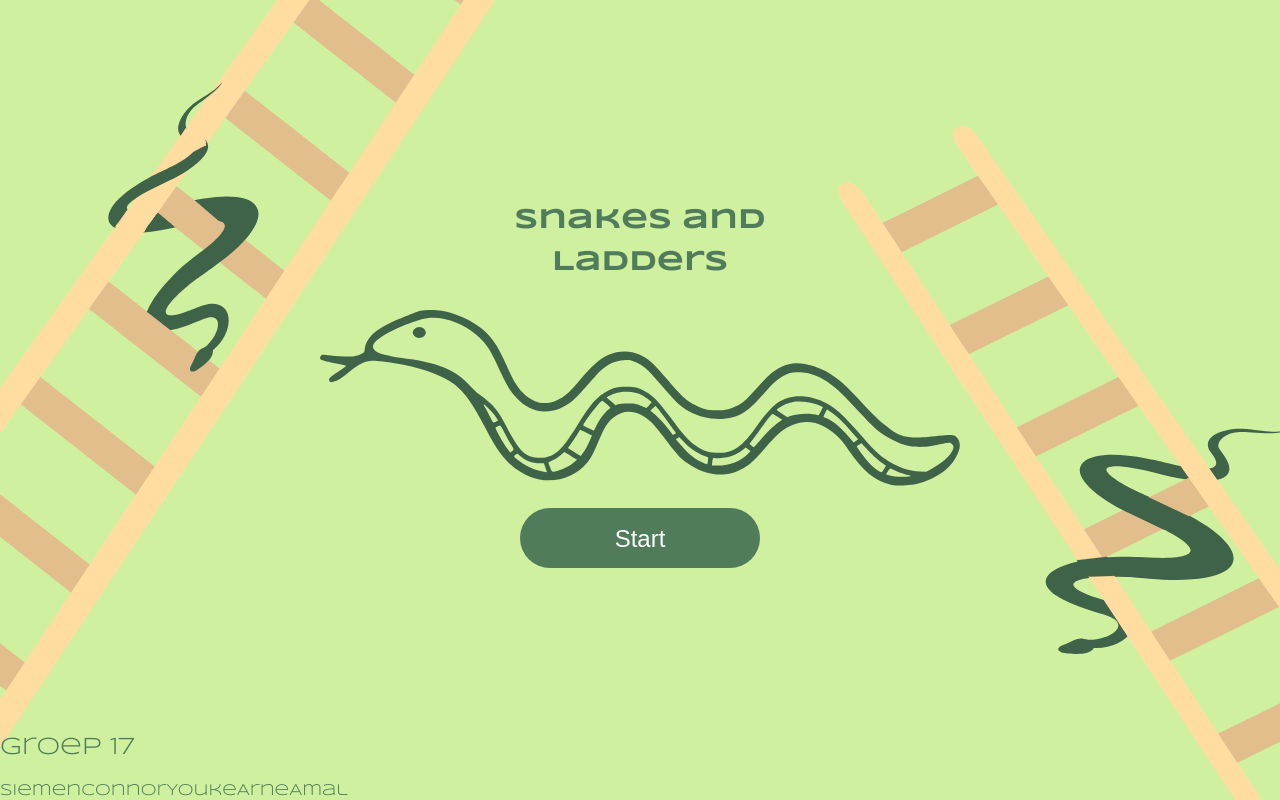
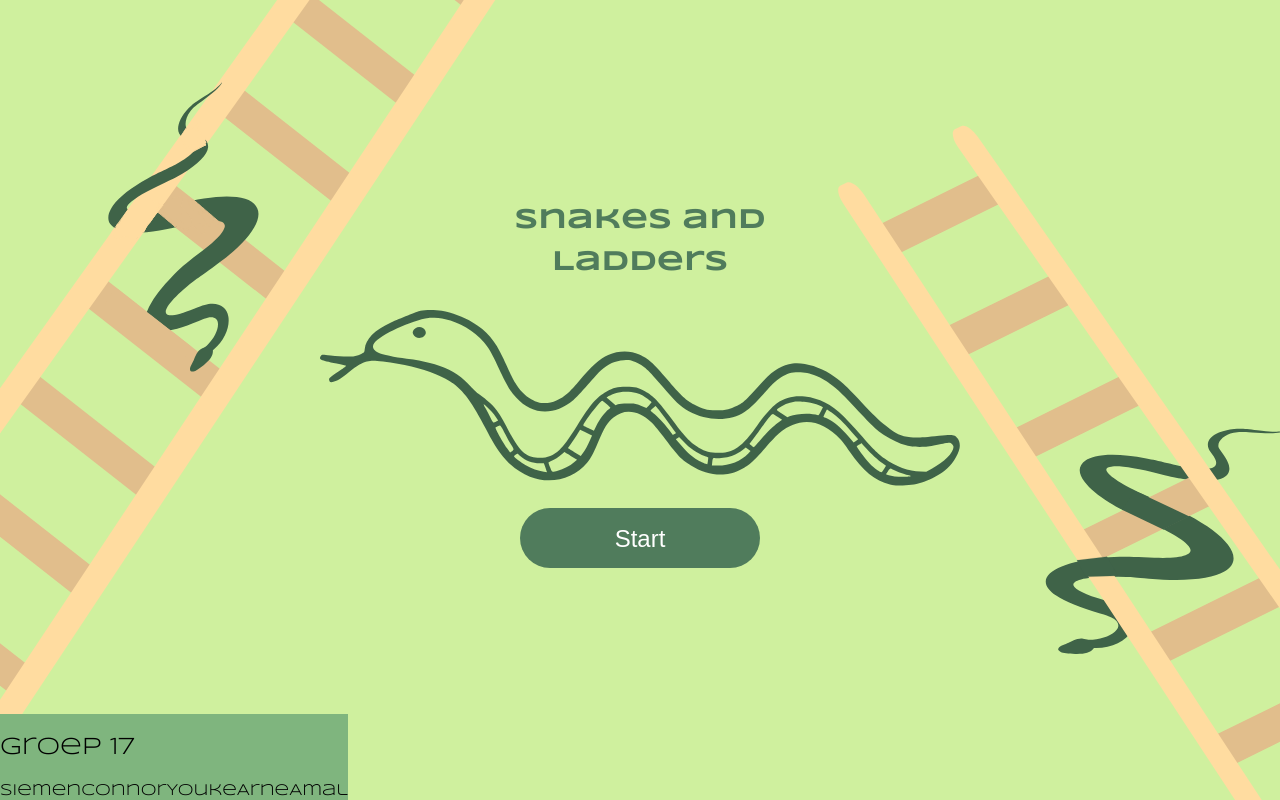
Before and after one commit to dajukz/groep17snakes_ladders, a plain HTML site: page index.html in a window 1280 px wide. Drawn offline with nearby package versions, Linux system fonts and the light colour scheme; a web font is replaced by a local one.

Commit message:
aanpassing footer

```diff
--- a/css/index.css
+++ b/css/index.css
@@ -3,6 +3,8 @@
 */
 :root {
     --mainColor: #507C5C;
+    --footerBackgroundColor: #7FB57E;
+    --footerFontColor: black;
     --font: 'Syncopate', sans-serif;
     --fontbtn: 'Snippet', sans-serif;
 }
@@ -33,6 +35,7 @@ body::before {
     align-items: center;
     justify-content: center;
 }
+
 h1 {
     text-align: center;
     color: var(--mainColor);
@@ -41,11 +44,13 @@ h1 {
     font-family: var(--font);
     margin-top: 35vh;
 }
+
 h2 {
     font-family: var(--font);
     font-weight: normal;
-    color: var(--mainColor);
+    color: var(--footerFontColor);
 }
+
 #startbutton {
     display: block;
     border: none;
@@ -54,12 +59,13 @@ h2 {
     color: white;
     font-family: var(--fontbtn);
     font-size: 1.5rem;
-    width: clamp(5em,80%,10em);
+    width: clamp(5em, 80%, 10em);
     height: 7.5vh;
     margin-top: 1rem;
     text-align: center;
 
 }
+
 .foregroundImg {
     width: 75%;
     margin: 5px auto;
@@ -72,7 +78,9 @@ footer {
     position: fixed;
     bottom: 0;
     left: 0;
+    background-color: var(--footerBackgroundColor);
 }
+
 footer ul {
     display: flex;
     flex-direction: row;
@@ -83,9 +91,10 @@ footer ul {
     font-family: var(--font);
 
 }
+
 footer li a {
     text-decoration: none;
-    color: var(--mainColor);
+    color: var(--footerFontColor);
 }
 
 /*
@@ -95,10 +104,11 @@ responsive etc
 @media only screen and (max-width: 500px) {
 
 
-    footer > * {
+    footer>* {
         display: none;
     }
 }
+
 /*
 *   bg img mobile
 */
@@ -107,11 +117,13 @@ responsive etc
         background-image: url("../img/mobile_home300_350.jpg");
     }
 }
+
 @media only screen and (min-width: 350px) {
     body::before {
         background-image: url("../img/mobile_home350_400.jpg");
     }
 }
+
 @media only screen and (min-width: 400px) {
     body::before {
         background-image: url("../img/mobile_home400_500.jpg");
@@ -127,15 +139,18 @@ responsive etc
         background-image: url("../img/desktop_index_500_750.svg");
 
     }
+
     h1 {
         font-size: 1.75em;
         margin: 25vh 30% 0.75em 30%;
     }
+
     .foregroundImg {
-        width:  50%;
+        width: 50%;
     }
+
     #startbutton {
-        width: clamp(5em,35%,10em);
+        width: clamp(5em, 35%, 10em);
     }
 
     /*
@@ -143,6 +158,7 @@ responsive etc
     */
 
 }
+
 /*
 *   tablet
 */
```
